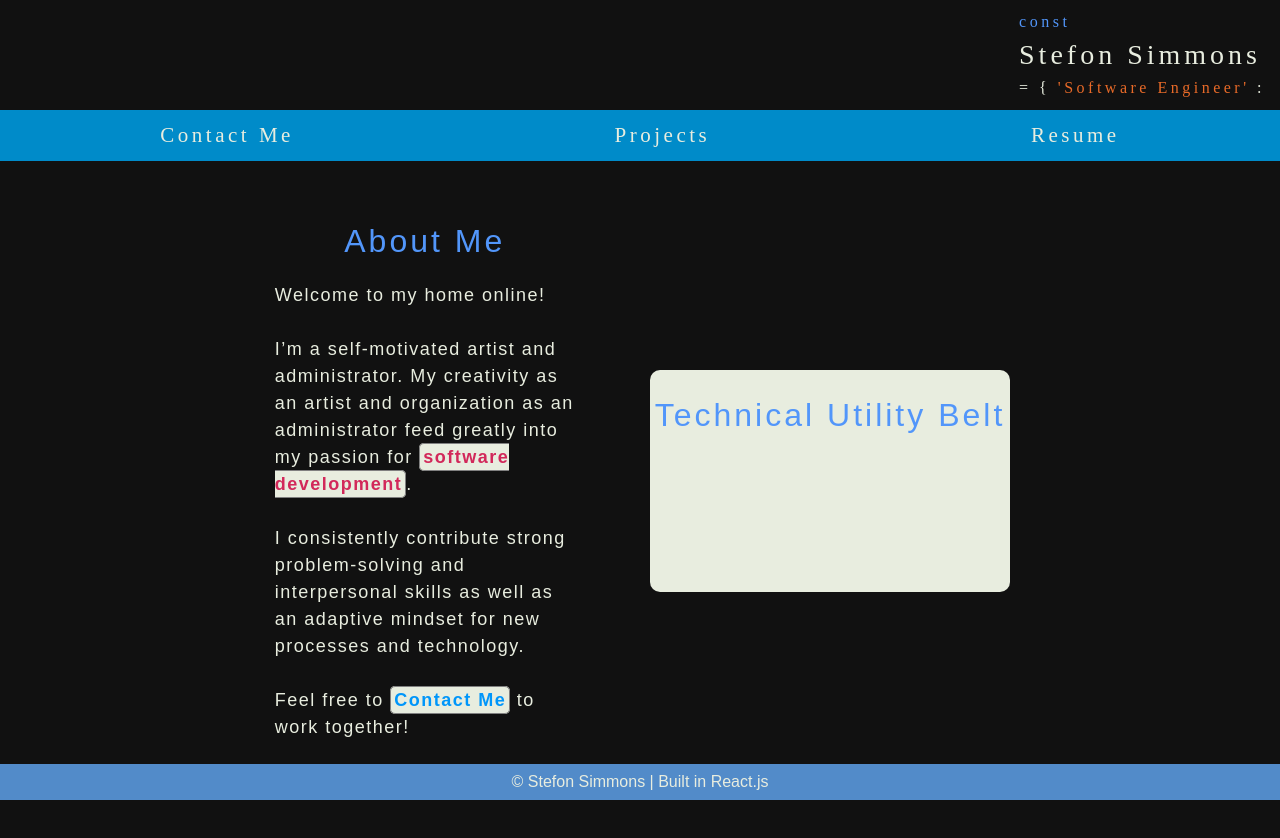
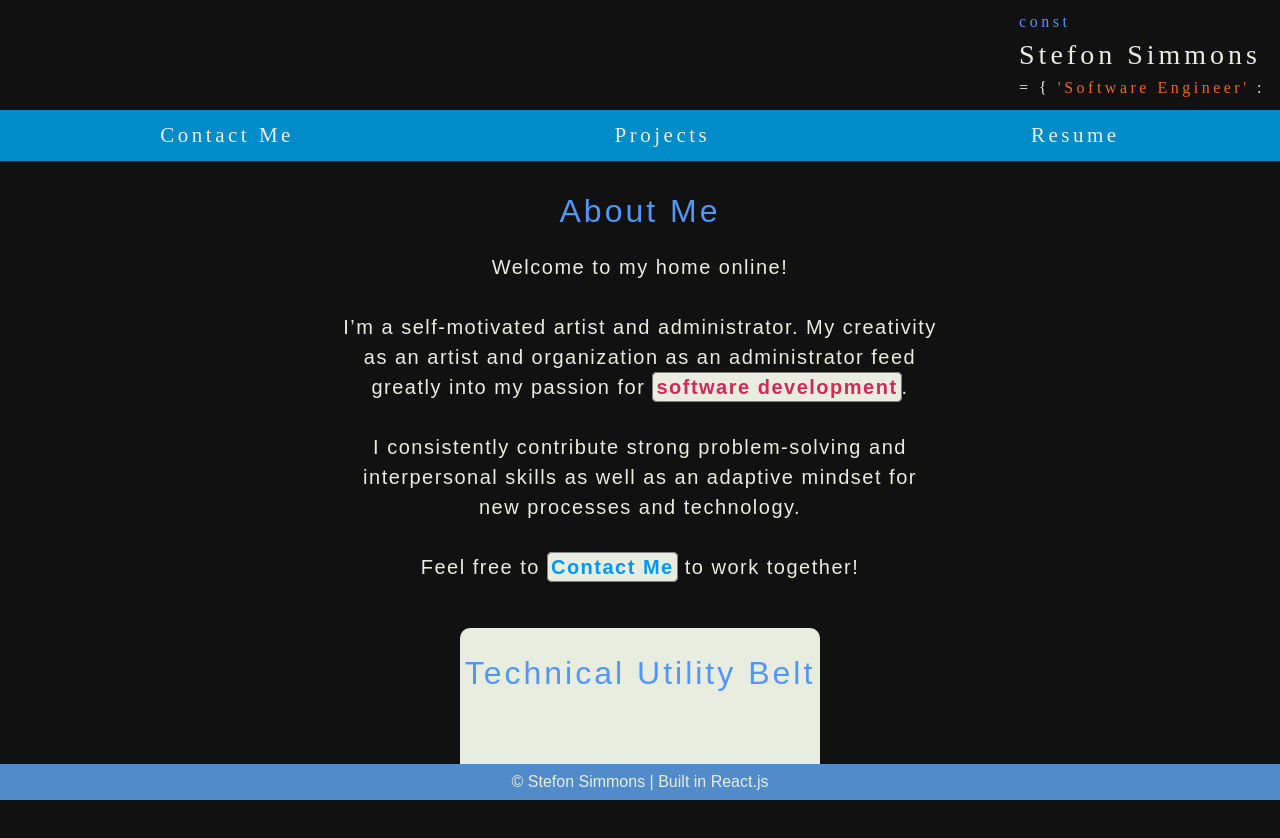
Before and after one commit to StefonSimmons/portfolio, a React (Create React App) app in the folder portfolio_app/: page /about in a window 1280 px wide. Shown: the top 838 px of the page. Before the commit the page ends 801 px from the top, so only its background shows below. Built offline with nearby package versions, Linux system fonts and the light colour scheme.

Commit message:
restyled AboutMe

```diff
--- a/portfolio_app/src/components/AboutMe.jsx
+++ b/portfolio_app/src/components/AboutMe.jsx
@@ -6,12 +6,13 @@ const AboutContainer = styled.main`
   display: flex;
   justify-content: center;
   align-items: center;
+  flex-direction: column;
   font-family: 'Ubuntu Condensed', sans-serif;
-  height: 80vh;
+  // height: 80vh;
 `
 const AboutSection = styled.section`
-  margin: 0px 25px;
-  width: 300px;
+  // margin: 4em 0 0 0;
+  width: 600px;
   padding: 10px 15px;
   letter-spacing: 1.5px;
   line-height: 1.5;
@@ -26,7 +27,8 @@ export const Header = styled.h1`
   color: rgb(82,150,250)
 `
 const Statement = styled.p`
-  font-size: 18px;
+  font-size: 20px;
+  text-align: center;
   margin-bottom: 20px;
   color: #e8eddf
 `
@@ -48,19 +50,19 @@ const Linked = styled(Link)`
   border: solid grey .5px
 `
 const TechSection = styled.section`
-  margin: 0 35px;
+  margin: 1em 0 8em 0;
   border-radius: 10px;
   padding: 5px;
   background: #e8eddf;
-  z-index: 1
+  // z-index: 1
 `
 const ToolBelt = styled.div`
   display: grid;
-  grid-template-columns: repeat(4, 1fr);
+  grid-template-columns: repeat(6, 1fr);
   grid-gap: 35px;
 `
 const Icon = styled.i`
-  font-size: 4.5em;
+  font-size: 3.25em;
   padding: 10px;
 
   &:hover{
--- a/portfolio_app/src/components/Projects.jsx
+++ b/portfolio_app/src/components/Projects.jsx
@@ -87,7 +87,7 @@ export default function Projects() {
     return (
       <Prj key={id}>
         <PrjName>{p.name}</PrjName>
-        <Thumbnail src={p.image} alt={p.name} />
+        <a href={p.deployedURL} target= '_blank' rel="noopener noreferrer"><Thumbnail src={p.image} alt={p.name} /></a>
         <Description>{p.description}</Description>
         <Divider />
         <HeaderTools>Tech</HeaderTools>
@@ -98,8 +98,8 @@ export default function Projects() {
         </List>
         <Divider />
         <SiteContainer>
-          <Site href={p.deployedURL}>Live</Site>
-          <Site href={p.ghRepoURL}>Github</Site>
+          <Site href={p.deployedURL} target= '_blank' rel="noopener noreferrer">Live</Site>
+          <Site href={p.ghRepoURL} target= '_blank' rel="noopener noreferrer">Github</Site>
         </SiteContainer>
       </Prj>
     )
```
